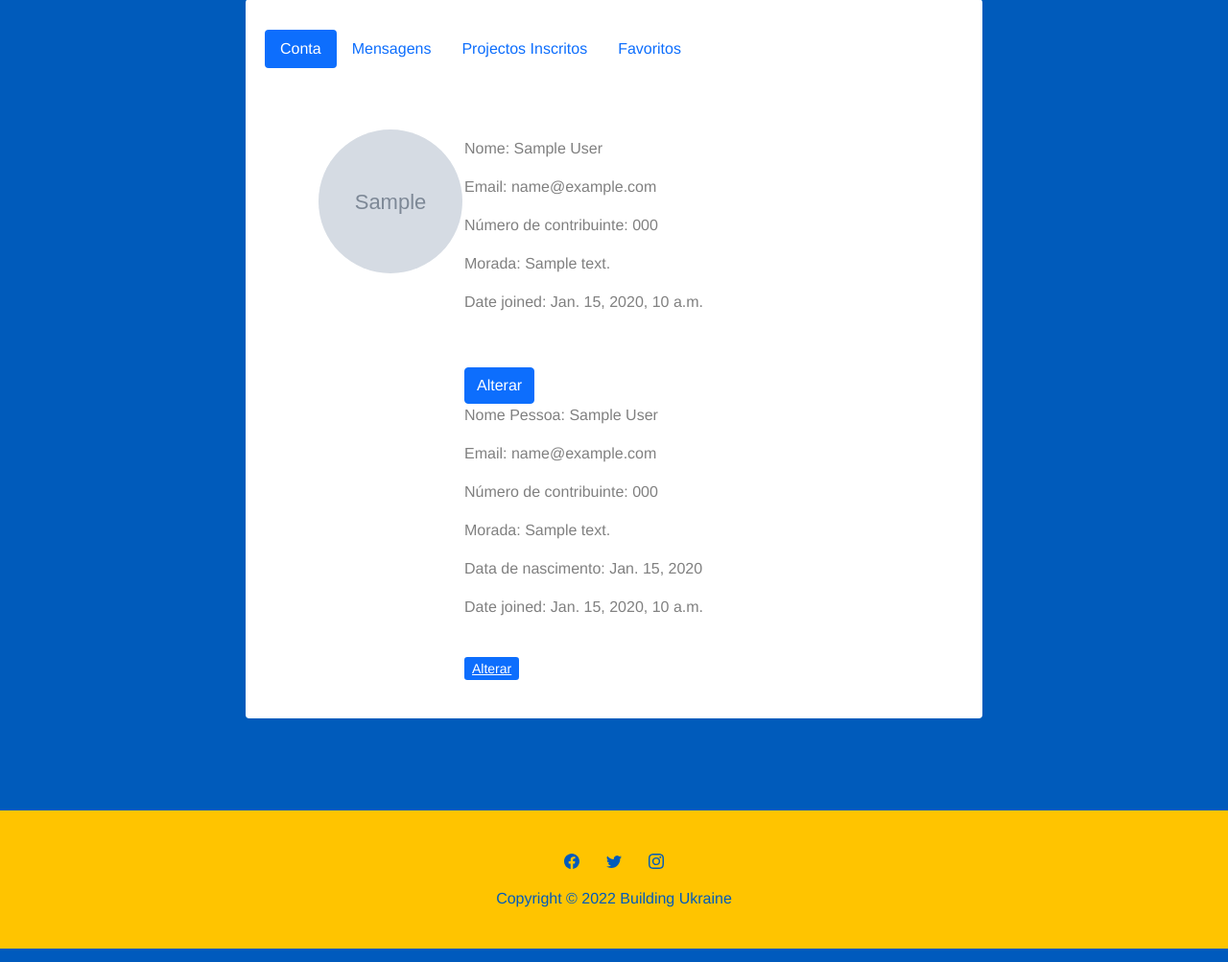
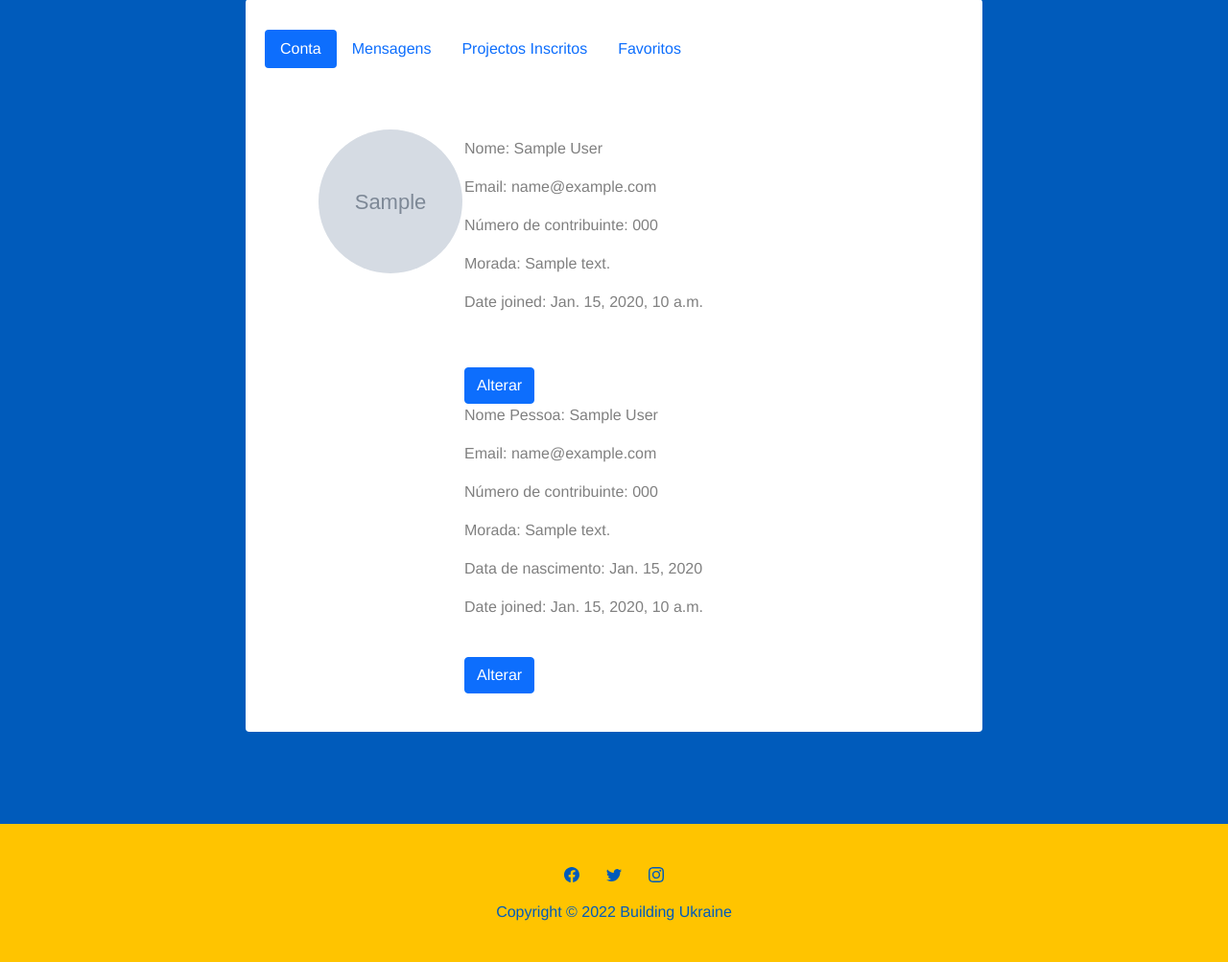
Before and after one commit to SinonCuriosus/RebuildUkraine, a Django app: page /slavaukraine/reserved in a window 1280 px wide. Shown: the part 171-1174 px from the top of the page at 96% size. Run offline with Django 4.2, Linux system fonts and the light colour scheme; the first user in the database is signed in; tables that the repository leaves empty hold one stand-in row (Sample ...); some libraries are stand-ins or nearby versions.

```diff
--- a/rebuildukraine/slavaukraine/templates/slavaukraine/reserved.html
+++ b/rebuildukraine/slavaukraine/templates/slavaukraine/reserved.html
@@ -42,7 +42,7 @@
             <div class="col-md-3 col-lg-3 col-xl-3">
                 <div class="d-flex flex-column justify-content-sm-start align-items-start h-100 contacts-contacts">
                     <div class="d-flex align-items-center p-3 ">
-                        {% if user.profile_image %}
+                        {% if user.profile_image  %}
                         <img class="rounded-circle flex-shrink-0 me-3 fit-cover"
                              width="150"
                              height="150"
@@ -89,7 +89,7 @@
                         <br>
                     </div>
                     <div>
-                        <a class="btn-sm btn-primary text-right carrousel-button-uk" role="button"
+                        <a class="btn btn-primary text-right carrousel-button-uk" role="button"
                            href="{% url 'slavaukraine:edit_person' request.user.id %}">Alterar</a>
                     </div>
                     {% endif %}
--- a/rebuildukraine/slavaukraine/views.py
+++ b/rebuildukraine/slavaukraine/views.py
@@ -426,7 +426,7 @@ def newMessage(request, recipient):
             context = {
                 'recipient': recipient
             }
-            return render(request, 'slavaukraine/create_new_message.html', context)
+            return reserved(request)
         else:
             return home(request)  # vai para a home
     else:
```
